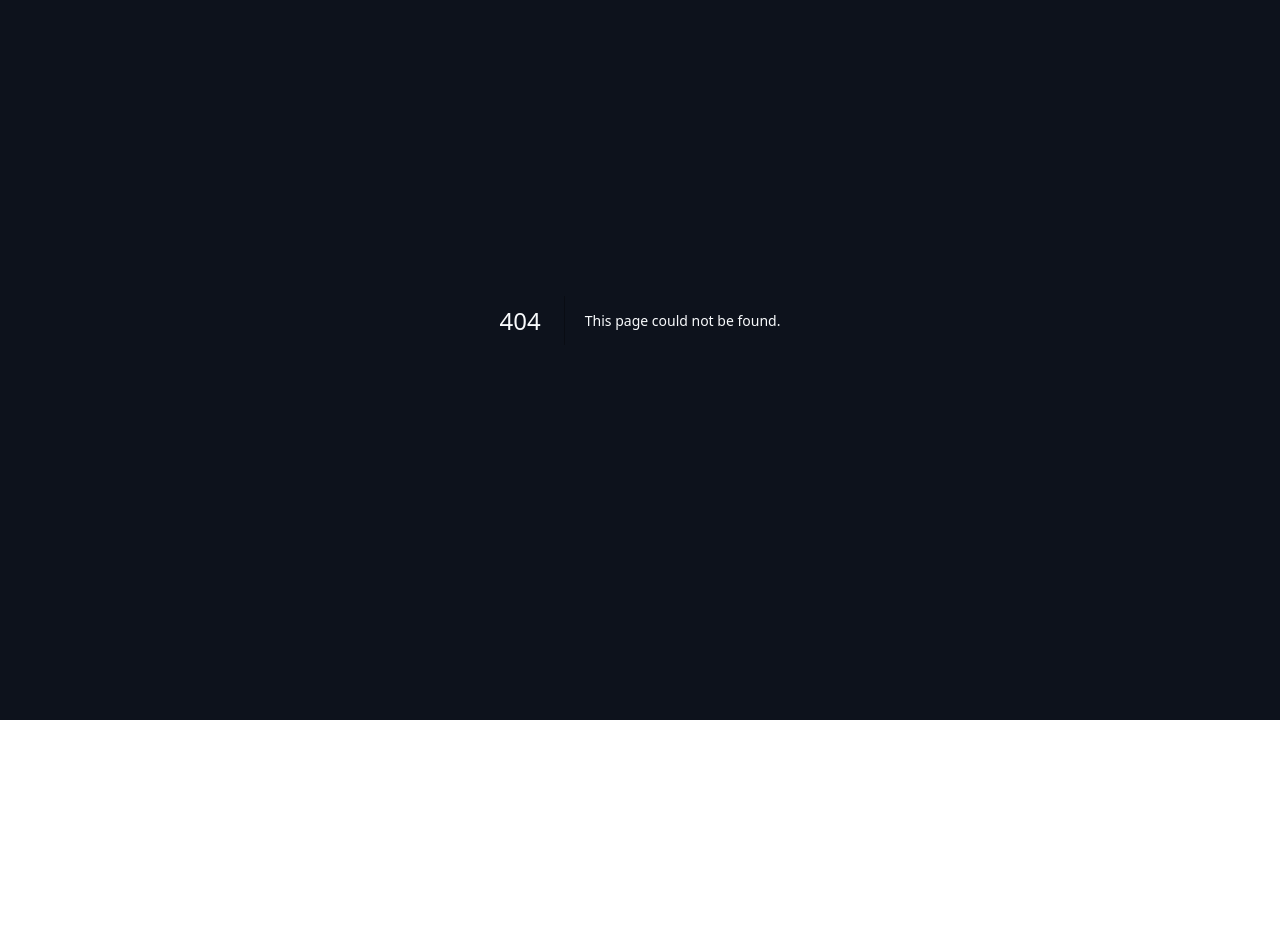
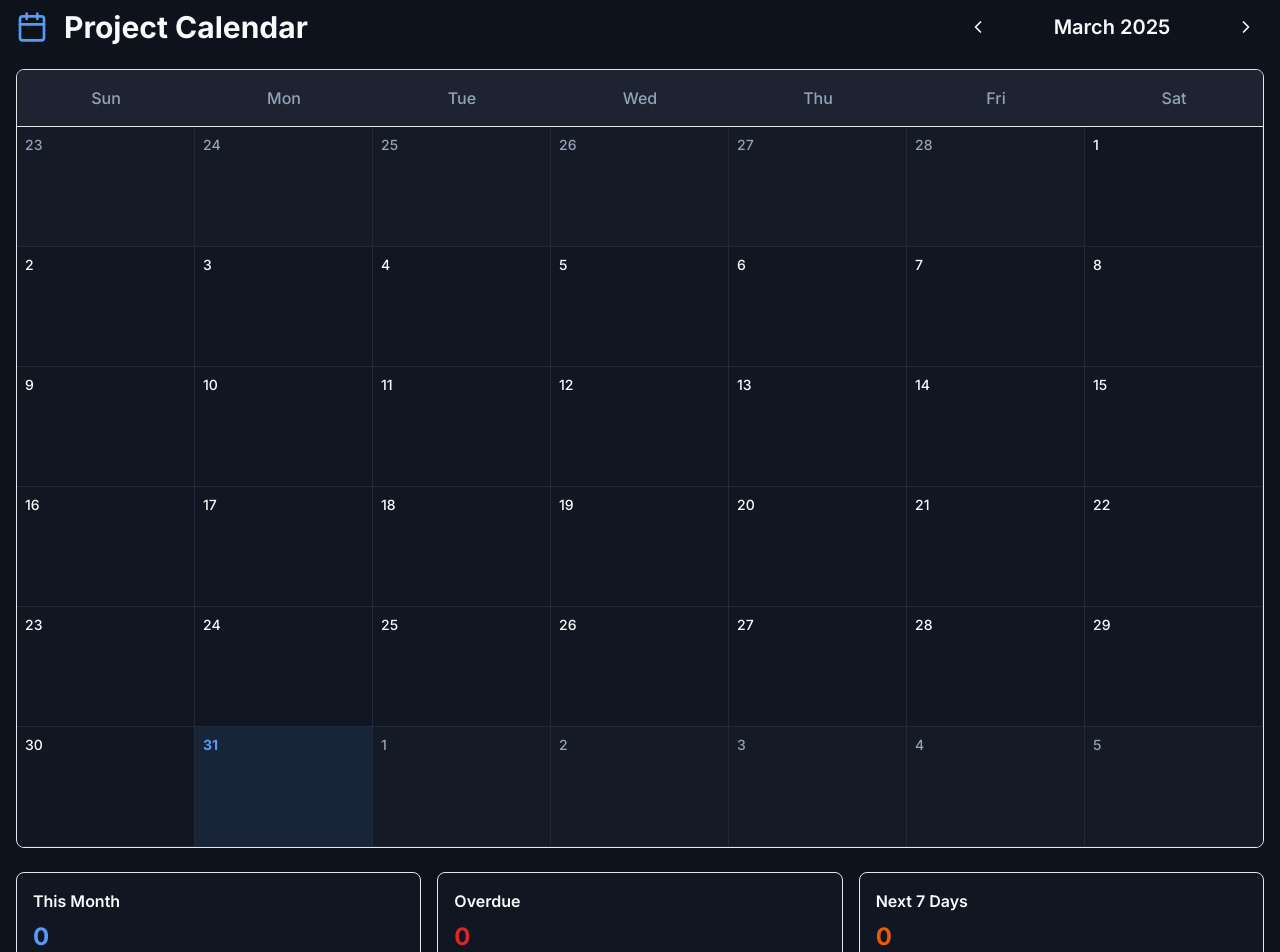
Before and after one commit to obihughes/omega-planner, a Next.js app: page /calendar in a window 1280 px wide. Before the commit this address had no page. Shown: the part 80-1032 px from the top of the page. Before the commit the page ends 800 px from the top, so only its background shows below. Built offline with nearby package versions, Linux system fonts and the light colour scheme.

Commit message:
Add richer colors and project calendar

```diff
--- /dev/null
+++ b/app/calendar/page.tsx
@@ -0,0 +1,239 @@
+'use client';
+
+import React, { useState, useMemo } from 'react';
+import { useProjects } from '@/hooks/useProjects';
+import { Navigation } from '@/components/ui/Navigation';
+import { Project } from '@/types';
+import { Calendar, ChevronLeft, ChevronRight, Clock, Folder } from 'lucide-react';
+import { cn } from '@/lib/utils';
+
+export default function CalendarPage() {
+  const { projects, loading } = useProjects();
+  const [currentDate, setCurrentDate] = useState(new Date());
+
+  // Get the first day of the current month and calculate calendar grid
+  const firstDayOfMonth = new Date(currentDate.getFullYear(), currentDate.getMonth(), 1);
+  const lastDayOfMonth = new Date(currentDate.getFullYear(), currentDate.getMonth() + 1, 0);
+  const startDate = new Date(firstDayOfMonth);
+  startDate.setDate(startDate.getDate() - firstDayOfMonth.getDay()); // Start on Sunday
+
+  const daysInCalendar = [];
+  for (let i = 0; i < 42; i++) { // 6 weeks * 7 days
+    const date = new Date(startDate);
+    date.setDate(startDate.getDate() + i);
+    daysInCalendar.push(date);
+  }
+
+  // Group projects by due date
+  const projectsByDate = useMemo(() => {
+    const grouped: { [key: string]: Project[] } = {};
+
+    projects
+      .filter(project => !project.isDeleted && project.endDate)
+      .forEach(project => {
+        const dueDate = new Date(project.endDate!);
+        const dateKey = dueDate.toDateString();
+        if (!grouped[dateKey]) {
+          grouped[dateKey] = [];
+        }
+        grouped[dateKey].push(project);
+      });
+
+    return grouped;
+  }, [projects]);
+
+  const navigateMonth = (direction: 'prev' | 'next') => {
+    setCurrentDate(prev => {
+      const newDate = new Date(prev);
+      newDate.setMonth(prev.getMonth() + (direction === 'next' ? 1 : -1));
+      return newDate;
+    });
+  };
+
+  const isToday = (date: Date) => {
+    const today = new Date();
+    return date.toDateString() === today.toDateString();
+  };
+
+  const isCurrentMonth = (date: Date) => {
+    return date.getMonth() === currentDate.getMonth();
+  };
+
+  const getProjectsForDate = (date: Date) => {
+    return projectsByDate[date.toDateString()] || [];
+  };
+
+  const formatTimeRemaining = (dueDate: string): { text: string; isOverdue: boolean } => {
+    const now = new Date();
+    const due = new Date(dueDate);
+    due.setHours(23, 59, 59, 999);
+
+    const diffMs = due.getTime() - now.getTime();
+    const diffDays = Math.ceil(diffMs / (1000 * 60 * 60 * 24));
+
+    if (diffDays < -1) return { text: `${Math.abs(diffDays)}d overdue`, isOverdue: true };
+    if (diffDays === -1) return { text: `1d overdue`, isOverdue: true };
+    if (diffDays === 0) return { text: 'Due today', isOverdue: false };
+    if (diffDays === 1) return { text: 'Due tomorrow', isOverdue: false };
+    return { text: `${diffDays}d left`, isOverdue: false };
+  };
+
+  if (loading) {
+    return (
+      <div className="min-h-screen bg-background">
+        <Navigation />
+        <div className="flex items-center justify-center h-96">
+          <div className="text-muted-foreground">Loading calendar...</div>
+        </div>
+      </div>
+    );
+  }
+
+  return (
+    <div className="min-h-screen bg-background">
+      <Navigation />
+
+      <div className="max-w-7xl mx-auto px-4 py-6">
+        {/* Header */}
+        <div className="flex items-center justify-between mb-6">
+          <div className="flex items-center space-x-4">
+            <Calendar className="w-8 h-8 text-primary" />
+            <h1 className="text-3xl font-bold text-foreground">Project Calendar</h1>
+          </div>
+
+          <div className="flex items-center space-x-4">
+            <button
+              onClick={() => navigateMonth('prev')}
+              className="p-2 rounded-lg hover:bg-accent transition-colors"
+            >
+              <ChevronLeft className="w-5 h-5" />
+            </button>
+
+            <h2 className="text-xl font-semibold text-foreground min-w-[200px] text-center">
+              {currentDate.toLocaleDateString('en-US', { month: 'long', year: 'numeric' })}
+            </h2>
+
+            <button
+              onClick={() => navigateMonth('next')}
+              className="p-2 rounded-lg hover:bg-accent transition-colors"
+            >
+              <ChevronRight className="w-5 h-5" />
+            </button>
+          </div>
+        </div>
+
+        {/* Calendar Grid */}
+        <div className="bg-card border rounded-lg overflow-hidden">
+          {/* Day Headers */}
+          <div className="grid grid-cols-7 border-b">
+            {['Sun', 'Mon', 'Tue', 'Wed', 'Thu', 'Fri', 'Sat'].map(day => (
+              <div key={day} className="p-4 text-center font-medium text-muted-foreground bg-muted">
+                {day}
+              </div>
+            ))}
+          </div>
+
+          {/* Calendar Days */}
+          <div className="grid grid-cols-7">
+            {daysInCalendar.map((date, index) => {
+              const dayProjects = getProjectsForDate(date);
+              const isCurrentMonthDay = isCurrentMonth(date);
+              const isTodayDate = isToday(date);
+
+              return (
+                <div
+                  key={index}
+                  className={cn(
+                    "min-h-[120px] p-2 border-r border-b border-border last:border-r-0",
+                    !isCurrentMonthDay && "bg-muted/30",
+                    isTodayDate && "bg-primary/10"
+                  )}
+                >
+                  <div className={cn(
+                    "text-sm font-medium mb-2",
+                    !isCurrentMonthDay && "text-muted-foreground",
+                    isTodayDate && "text-primary font-bold"
+                  )}>
+                    {date.getDate()}
+                  </div>
+
+                  <div className="space-y-1">
+                    {dayProjects.slice(0, 3).map(project => {
+                      const timeRemaining = formatTimeRemaining(project.endDate!);
+                      return (
+                        <div
+                          key={project.id}
+                          className="p-1 rounded text-xs cursor-pointer hover:opacity-80 transition-opacity"
+                          style={{ backgroundColor: project.color + '20', borderLeft: `3px solid ${project.color}` }}
+                          title={`${project.name} - ${timeRemaining.text}`}
+                        >
+                          <div className="flex items-center space-x-1">
+                            <Folder className="w-3 h-3 flex-shrink-0" style={{ color: project.color }} />
+                            <span className="truncate font-medium">{project.name}</span>
+                          </div>
+                          <div className={cn(
+                            "flex items-center space-x-1 mt-0.5",
+                            timeRemaining.isOverdue ? "text-red-600" : "text-muted-foreground"
+                          )}>
+                            <Clock className="w-2.5 h-2.5" />
+                            <span>{timeRemaining.text}</span>
+                          </div>
+                        </div>
+                      );
+                    })}
+                    {dayProjects.length > 3 && (
+                      <div className="text-xs text-muted-foreground p-1">
+                        +{dayProjects.length - 3} more
+                      </div>
+                    )}
+                  </div>
+                </div>
+              );
+            })}
+          </div>
+        </div>
+
+        {/* Summary Stats */}
+        <div className="mt-6 grid grid-cols-1 md:grid-cols-3 gap-4">
+          <div className="bg-card p-4 rounded-lg border">
+            <h3 className="font-semibold text-foreground mb-2">This Month</h3>
+            <p className="text-2xl font-bold text-primary">
+              {Object.entries(projectsByDate).reduce((count, [dateString, projects]) => {
+                const date = new Date(dateString);
+                return date.getMonth() === currentDate.getMonth() && date.getFullYear() === currentDate.getFullYear()
+                  ? count + projects.length
+                  : count;
+              }, 0)}
+            </p>
+            <p className="text-sm text-muted-foreground">Projects due</p>
+          </div>
+
+          <div className="bg-card p-4 rounded-lg border">
+            <h3 className="font-semibold text-foreground mb-2">Overdue</h3>
+            <p className="text-2xl font-bold text-red-600">
+              {Object.entries(projectsByDate).reduce((count, [dateString, projects]) => {
+                const date = new Date(dateString);
+                const isOverdue = date < new Date(new Date().setHours(0, 0, 0, 0));
+                return isOverdue ? count + projects.length : count;
+              }, 0)}
+            </p>
+            <p className="text-sm text-muted-foreground">Projects overdue</p>
+          </div>
+
+          <div className="bg-card p-4 rounded-lg border">
+            <h3 className="font-semibold text-foreground mb-2">Next 7 Days</h3>
+            <p className="text-2xl font-bold text-orange-600">
+              {Object.entries(projectsByDate).reduce((count, [dateString, projects]) => {
+                const date = new Date(dateString);
+                const today = new Date();
+                const nextWeek = new Date(today.getTime() + 7 * 24 * 60 * 60 * 1000);
+                return date >= today && date <= nextWeek ? count + projects.length : count;
+              }, 0)}
+            </p>
+            <p className="text-sm text-muted-foreground">Projects due soon</p>
+          </div>
+        </div>
+      </div>
+    </div>
+  );
+}
--- a/components/ui/Navigation.tsx
+++ b/components/ui/Navigation.tsx
@@ -3,7 +3,7 @@
 import React from 'react';
 import Link from 'next/link';
 import { usePathname } from 'next/navigation';
-import { Calendar, FolderKanban, Sun, Moon } from 'lucide-react';
+import { Calendar, CalendarDays, FolderKanban, Sun, Moon } from 'lucide-react';
 import { useTheme } from '@/hooks/useTheme';
 import { cn } from '@/lib/utils';
 
@@ -27,6 +27,12 @@ export function Navigation() {
       label: 'Projects',
       icon: FolderKanban,
       active: pathname === '/projects'
+    },
+    {
+      href: '/calendar',
+      label: 'Calendar',
+      icon: CalendarDays,
+      active: pathname === '/calendar'
     }
   ];
 
--- a/lib/constants.ts
+++ b/lib/constants.ts
@@ -1,31 +1,31 @@
 /**
  * Available color options for tasks in the daily planner
- * Simplified to 18 meaningful colors in a 6x3 grid
+ * Using deeper, richer colors (600-level) for better visual impact
  */
 export const TASK_COLORS = [
   // Row 1: Warm colors
-  'bg-red-500',      // Red
-  'bg-orange-500',   // Orange
-  'bg-amber-500',    // Amber
-  'bg-yellow-500',   // Yellow
-  'bg-lime-500',     // Lime
-  'bg-green-500',    // Green
+  'bg-red-600',      // Deep Red
+  'bg-orange-600',   // Deep Orange
+  'bg-amber-600',    // Deep Amber
+  'bg-yellow-600',   // Deep Yellow
+  'bg-lime-600',     // Deep Lime
+  'bg-green-600',    // Deep Green
 
   // Row 2: Cool colors
-  'bg-emerald-500',  // Emerald
-  'bg-teal-500',     // Teal
-  'bg-cyan-500',     // Cyan
-  'bg-sky-500',      // Sky Blue
-  'bg-blue-500',     // Blue
-  'bg-indigo-500',   // Indigo
+  'bg-emerald-600',  // Deep Emerald
+  'bg-teal-600',     // Deep Teal
+  'bg-cyan-600',     // Deep Cyan
+  'bg-sky-600',      // Deep Sky Blue
+  'bg-blue-600',     // Deep Blue
+  'bg-indigo-600',   // Deep Indigo
 
   // Row 3: Purples and neutrals
-  'bg-violet-500',   // Violet
-  'bg-purple-500',   // Purple
-  'bg-fuchsia-500',  // Fuchsia
-  'bg-pink-500',     // Pink
-  'bg-slate-500',    // Slate
-  'bg-gray-500',     // Gray
+  'bg-violet-600',   // Deep Violet
+  'bg-purple-600',   // Deep Purple
+  'bg-fuchsia-600',  // Deep Fuchsia
+  'bg-pink-600',     // Deep Pink
+  'bg-slate-600',    // Deep Slate
+  'bg-gray-600',     // Deep Gray
 ];
 
 /** The earliest hour shown on the timeline (4 AM) */
```
